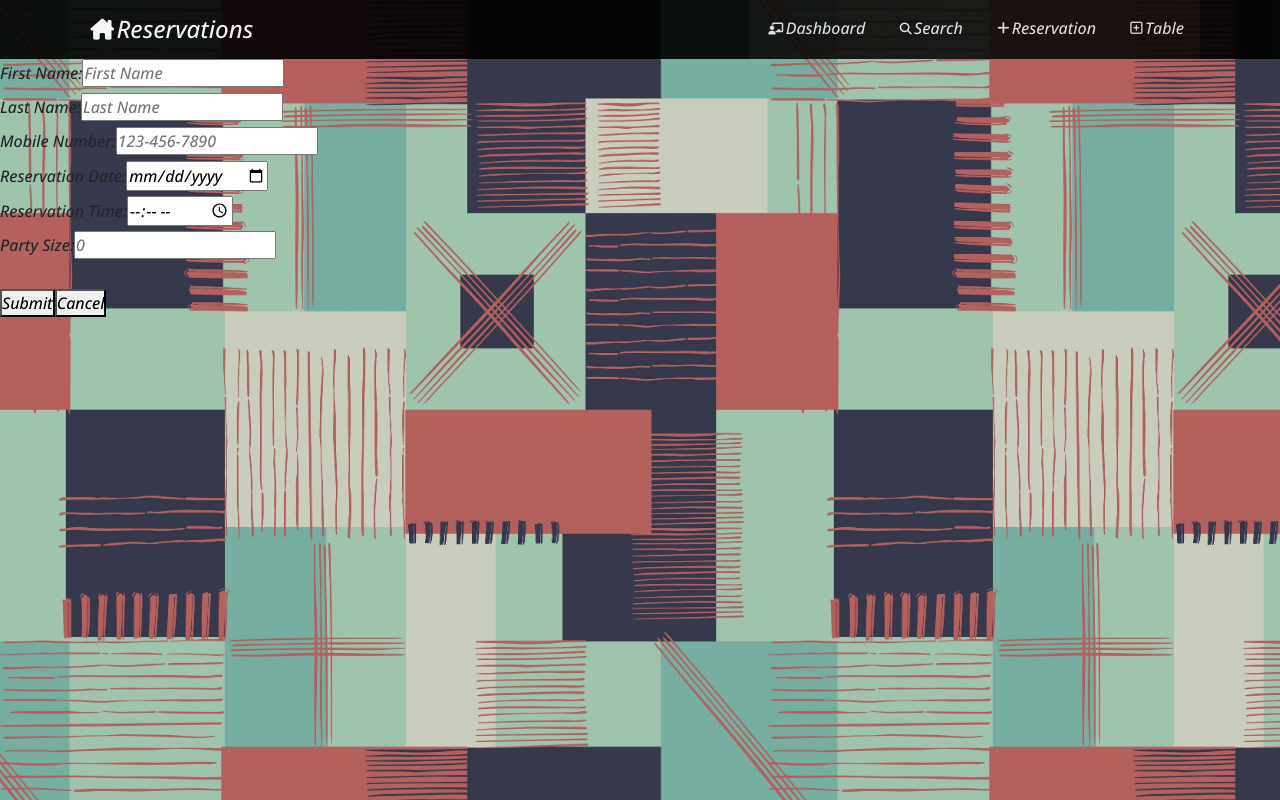
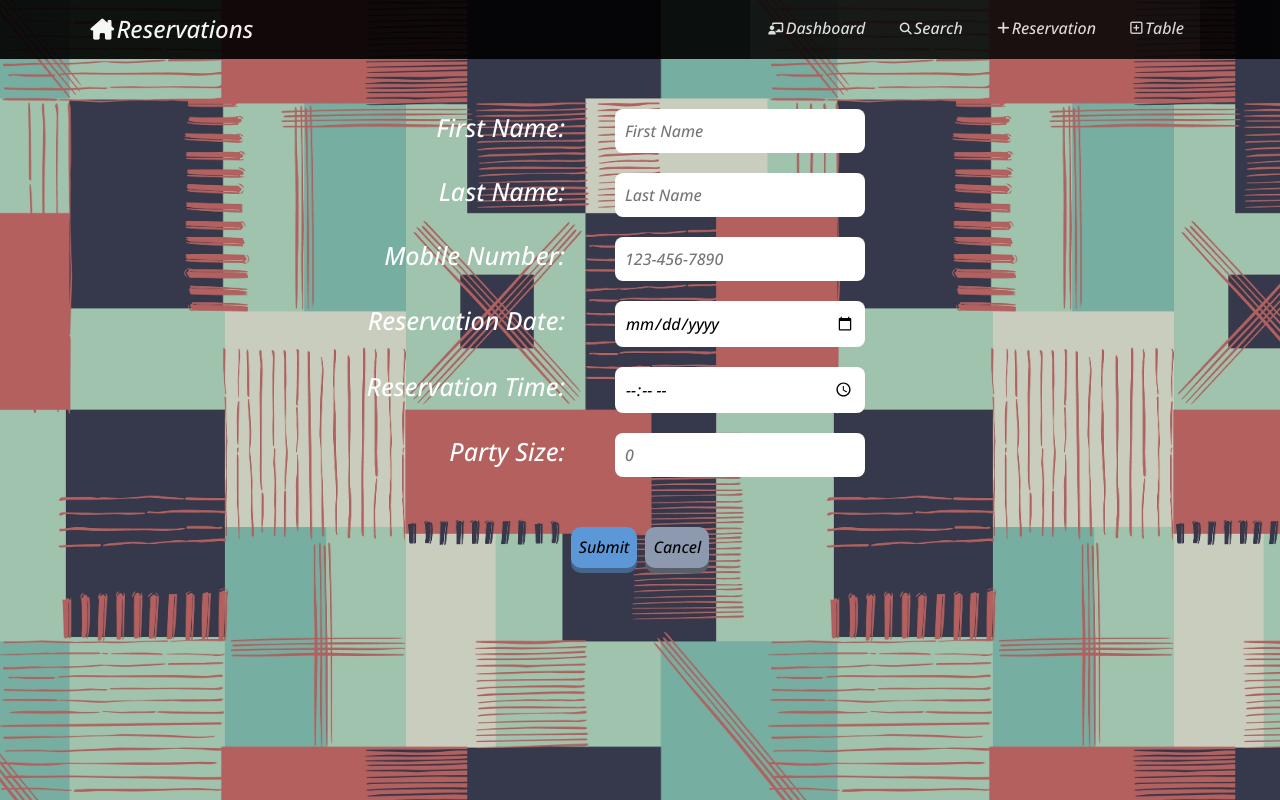
Before and after one commit to GolamHossain9355/restaurant-reservation, a React (Create React App) app in the folder front-end/: page /reservations/new in a window 1280 px wide. Built offline with nearby package versions, Linux system fonts and the light colour scheme; no server answers; a web font is replaced by a local one.

Commit message:
Added styling for search,new reservation and tables pages

```diff
--- a/front-end/public/index.html
+++ b/front-end/public/index.html
@@ -3,7 +3,7 @@
   <head>
     <meta charset="utf-8" />
     <link href="%PUBLIC_URL%/favicon.ico" rel="icon" />
-    <meta content="width=device-width, initial-scale=2, shrink-to-fit=no" name="viewport" />
+    <meta content="width=device-width, initial-scale=1, shrink-to-fit=no" name="viewport" />
     <meta content="#000000" name="theme-color" />
     <meta
       content="Periodic Tables - the ultimate restaurant reservation system"
--- a/front-end/src/layout/Layout.css
+++ b/front-end/src/layout/Layout.css
@@ -1,5 +1,3 @@
-
-
 * {
   box-sizing: border-box;
   font-family: "Open Sans", sans-serif;
@@ -253,7 +251,8 @@ h1 {
 }
 
 td .table-buttons > a,
-td .table-buttons > button {
+td .table-buttons > button,
+.tables-container tbody tr td button {
   position: relative;
   border: none;
   text-decoration: none;
@@ -296,17 +295,20 @@ td .table-buttons > button {
   background: #d47a78;
 }
 
-.table-reservations td .button-cancel {
+.table-reservations td .button-cancel,
+.tables-container tbody tr td button {
   background: #8d99ae;
   box-shadow: 0 5px 0 #595f69;
 }
 
-.table-reservations td .button-cancel:active {
+.table-reservations td .button-cancel:active,
+.tables-container tbody tr td button:active {
   box-shadow: 0 2px 0 #595f69;
   transform: translateY(1.5px);
 }
 
-.table-reservations td .button-cancel:hover {
+.table-reservations td .button-cancel:hover,
+.tables-container tbody tr td button:hover {
   background: #b0bcd1;
 }
 
@@ -333,10 +335,10 @@ td .table-buttons > button {
   overflow-x: hidden;
   text-align: center;
   transition: all 0.3s;
+  background-color: rgba(155, 155, 155, 0.6);
 }
 
 .table-reservations {
-  background: white;
   width: auto;
   text-align: center;
   transition: all 0.3s;
@@ -404,6 +406,7 @@ td .table-buttons > button {
   overflow-x: hidden;
   text-align: center;
   transition: all 0.3s;
+  background-color: rgba(155, 155, 155, 0.6);
 }
 
 .tables-table td,
--- a/front-end/src/reservations/FormReservations.js
+++ b/front-end/src/reservations/FormReservations.js
@@ -1,3 +1,5 @@
+import "./NewReservations.css";
+
 export default function ReservationsForm({
   formData,
   changeHandler,
@@ -6,7 +8,8 @@ export default function ReservationsForm({
 }) {
   return (
     <div>
-      <form onSubmit={submitHandler}>
+      <form onSubmit={submitHandler} className="new-reservations-form">
+        <div>
           <label htmlFor="first_name">First Name:</label>
           <input
             type="text"
@@ -17,7 +20,8 @@ export default function ReservationsForm({
             onChange={changeHandler}
             value={formData.first_name}
           />
-        <br />
+        </div>
+        <div>
           <label htmlFor="last_name">Last Name:</label>
           <input
             type="text"
@@ -28,7 +32,8 @@ export default function ReservationsForm({
             onChange={changeHandler}
             value={formData.last_name}
           />
-        <br />
+        </div>
+        <div>
           <label htmlFor="mobile_number">Mobile Number:</label>
           <input
             type="tel"
@@ -39,7 +44,8 @@ export default function ReservationsForm({
             onChange={changeHandler}
             value={formData.mobile_number}
           />
-        <br />
+        </div>
+        <div>
           <label htmlFor="reservation_date">Reservation Date:</label>
           <input
             type="date"
@@ -51,7 +57,8 @@ export default function ReservationsForm({
             onChange={changeHandler}
             value={formData.reservation_date}
           />
-        <br />
+        </div>
+        <div>
           <label htmlFor="reservation_time">Reservation Time:</label>
           <input
             type="time"
@@ -63,7 +70,8 @@ export default function ReservationsForm({
             onChange={changeHandler}
             value={formData.reservation_time}
           />
-        <br />
+        </div>
+        <div>
           <label htmlFor="people">Party Size:</label>
           <input
             type="number"
@@ -76,12 +84,13 @@ export default function ReservationsForm({
             onChange={changeHandler}
             value={formData.people}
           />
-        <br />
-        <br />
-        <button type="submit">Submit</button>
-        <button type="button" name="cancel" onClick={clickHandler}>
+        </div>
+        <div className="button-container">
+          <button type="submit" className="submit">Submit</button>
+          <button type="button" name="cancel" className="cancel" onClick={clickHandler}>
             Cancel
           </button>
+        </div>
       </form>
     </div>
   );
--- /dev/null
+++ b/front-end/src/reservations/NewReservations.css
@@ -0,0 +1,78 @@
+* {
+  margin: 0;
+  padding: 0;
+  box-sizing: border-box;
+}
+
+.new-reservations-form {
+  width: 100%;
+  display: flex;
+  flex-direction: column;
+  justify-content: center;
+  align-items: center;
+  margin: 40px 0px;
+  color: #fff;
+}
+
+.new-reservations-form div input {
+  border: none;
+  appearance: none;
+  border-radius: 8px;
+  width: 250px;
+  padding: 10px;
+  outline: none;
+  margin: 10px 50px;
+}
+
+.new-reservations-form div label {
+  width: 200px;
+  text-align: end;
+  font-size: 25px;
+}
+
+.button-container {
+  margin: 40px;
+}
+
+.button-container button {
+  position: relative;
+  border: none;
+  text-decoration: none;
+  background: none;
+  border-radius: 10px;
+  color: black;
+  cursor: pointer;
+  font: inherit;
+  margin: 0px 4px;
+  outline: 0;
+  padding: 8.5px 8px;
+  transition: all 0.2s linear;
+}
+
+.button-container .submit {
+  background: #5c98d8;
+  box-shadow: 0 5px 0 var(--box-shadow-color);
+}
+
+.button-container .submit:active {
+  box-shadow: 0 2px 0 var(--box-shadow-color);
+  transform: translateY(4px);
+}
+
+.button-container .submit:hover {
+  background: #76afec;
+}
+
+.button-container .cancel {
+  background: #8d99ae;
+  box-shadow: 0 5px 0 #595f69;
+}
+
+.button-container .cancel:active {
+  box-shadow: 0 2px 0 #595f69;
+  transform: translateY(1.5px);
+}
+
+.button-container .cancel:hover {
+  background: #b0bcd1;
+}
--- /dev/null
+++ b/front-end/src/reservations/SearchReservations.css
@@ -0,0 +1,74 @@
+* {
+  margin: 0;
+  padding: 0;
+  box-sizing: border-box;
+}
+
+/* form styling */
+.form {
+  width: 100%;
+  display: flex;
+  flex-direction: column;
+  justify-content: center;
+  align-items: center;
+  height: 300px;
+  color: #fff;
+}
+
+.form input {
+  border: none;
+  appearance: none;
+  border-radius: 8px;
+  width: 250px;
+  padding: 10px;
+  outline: none;
+}
+
+/* form search button styling */
+
+.form button {
+  position: relative;
+  border: none;
+  text-decoration: none;
+  background: none;
+  border-radius: 10px;
+  color: black;
+  cursor: pointer;
+  font: inherit;
+  margin: 0px 4px;
+  outline: 0;
+  padding: 8.5px 8px;
+  background: #5c98d8;
+  box-shadow: 0 5px 0 var(--box-shadow-color);
+  transition: all 0.2s linear;
+}
+
+.form div button:active {
+  box-shadow: 0 2px 0 var(--box-shadow-color);
+  transform: translateY(4px);
+}
+
+.form div button:hover {
+  background: #76afec;
+}
+
+/* no reservation header styling */
+
+.no-reservation-header {
+  text-align: center;
+  display: flex;
+  justify-content: center;
+}
+
+h2 {
+  display: flex;
+  justify-content: center;
+  align-items: center;
+  text-align: center;
+  color: #fff;
+  background-color: #1c2124;
+  border-radius: 10px;
+  box-shadow: 2px 2px 10px rgb(0 0 0 / 60%);
+  width: 350px;
+  height: 50px;
+}
--- a/front-end/src/reservations/SearchReservations.js
+++ b/front-end/src/reservations/SearchReservations.js
@@ -2,6 +2,7 @@ import React, { useState } from "react";
 import { listReservationsByMobileNumber } from "../utils/api";
 import ErrorAlert from "../layout/ErrorAlert";
 import ListAllReservations from "./ListAllReservations";
+import "./SearchReservations.css";
 
 export default function SearchReservation() {
   const [matchingReservations, setMatchingReservations] = useState([]);
@@ -37,25 +38,31 @@ export default function SearchReservation() {
   return (
     <>
       <ErrorAlert error={reservationsError} />
-      <form onSubmit={submitHandler}>
-        <label htmlFor="mobile_number">Search: </label>
+      <form onSubmit={submitHandler} className="form">
+        <h1>Search By Phone Number</h1>
+        <div>
+          <label htmlFor="mobile_number"></label>
           <input
             type="text"
             id="mobile_number"
             name="mobile_number"
-          placeholder="Enter a customer's phone number"
+            className="input"
+            placeholder="123-456-7890"
             required
             onChange={changeHandler}
             value={mobileNumber}
           ></input>
           <button type="submit">Find</button>
+        </div>
       </form>
       {matchingReservations.length > 0 &&
         matchingReservations[0] !== "no reservation" && (
           <ListAllReservations reservations={matchingReservations} />
         )}
       {matchingReservations[0] === "no reservation" && (
-        <h4>No reservations found</h4>
+        <div className="no-reservation-header">
+          <h2>No reservations found</h2>
+        </div>
       )}
     </>
   );
--- /dev/null
+++ b/front-end/src/tables/FormTables.css
@@ -0,0 +1,78 @@
+* {
+  margin: 0;
+  padding: 0;
+  box-sizing: border-box;
+}
+
+.tables-form {
+  width: 100%;
+  display: flex;
+  flex-direction: column;
+  justify-content: center;
+  align-items: center;
+  margin: 40px 0px;
+  color: #fff;
+}
+
+.tables-form div input {
+  border: none;
+  appearance: none;
+  border-radius: 8px;
+  width: 250px;
+  padding: 10px;
+  outline: none;
+  margin: 10px 50px;
+}
+
+.tables-form div label {
+  width: 200px;
+  text-align: end;
+  font-size: 25px;
+}
+
+.tables-button-container {
+  margin: 40px;
+}
+
+.tables-button-container button {
+  position: relative;
+  border: none;
+  text-decoration: none;
+  background: none;
+  border-radius: 10px;
+  color: black;
+  cursor: pointer;
+  font: inherit;
+  margin: 0px 4px;
+  outline: 0;
+  padding: 8.5px 8px;
+  transition: all 0.2s linear;
+}
+
+.tables-button-container .submit {
+  background: #5c98d8;
+  box-shadow: 0 5px 0 var(--box-shadow-color);
+}
+
+.tables-button-container .submit:active {
+  box-shadow: 0 2px 0 var(--box-shadow-color);
+  transform: translateY(4px);
+}
+
+.tables-button-container .submit:hover {
+  background: #76afec;
+}
+
+.tables-button-container .cancel {
+  background: #8d99ae;
+  box-shadow: 0 5px 0 #595f69;
+}
+
+.tables-button-container .cancel:active {
+  box-shadow: 0 2px 0 #595f69;
+  transform: translateY(1.5px);
+}
+
+.tables-button-container .cancel:hover {
+  background: #b0bcd1;
+}
--- a/front-end/src/tables/FormTables.js
+++ b/front-end/src/tables/FormTables.js
@@ -1,11 +1,13 @@
 import React from "react";
 import { useHistory } from "react-router-dom";
+import "./FormTables.css"
 
 export default function TablesNew({ submitHandler, changeHandler, formData }) {
   const history = useHistory();
   return (
     <>
-      <form onSubmit={submitHandler}>
+      <form onSubmit={submitHandler} className="tables-form">
+        <div>
           <label htmlFor="table_name">Table Name:</label>
           <input
             type="text"
@@ -17,7 +19,8 @@ export default function TablesNew({ submitHandler, changeHandler, formData }) {
             onChange={changeHandler}
             value={formData.table_name}
           />
-        <br />
+        </div>
+        <div>
           <label htmlFor="capacity">Table Capacity:</label>
           <input
             type="number"
@@ -29,12 +32,13 @@ export default function TablesNew({ submitHandler, changeHandler, formData }) {
             onChange={changeHandler}
             value={formData.capacity}
           />
-        <br />
-        <br />
-        <button type="submit">Submit</button>
-        <button type="button" onClick={() => history.goBack()}>
+        </div>
+        <div className="tables-button-container">
+          <button type="submit" className="submit">Submit</button>
+          <button type="button" className="cancel" onClick={() => history.goBack()}>
             Cancel
           </button>
+        </div>
       </form>
     </>
   );
```
Lines whose indentation alone changed are shown as unchanged.
